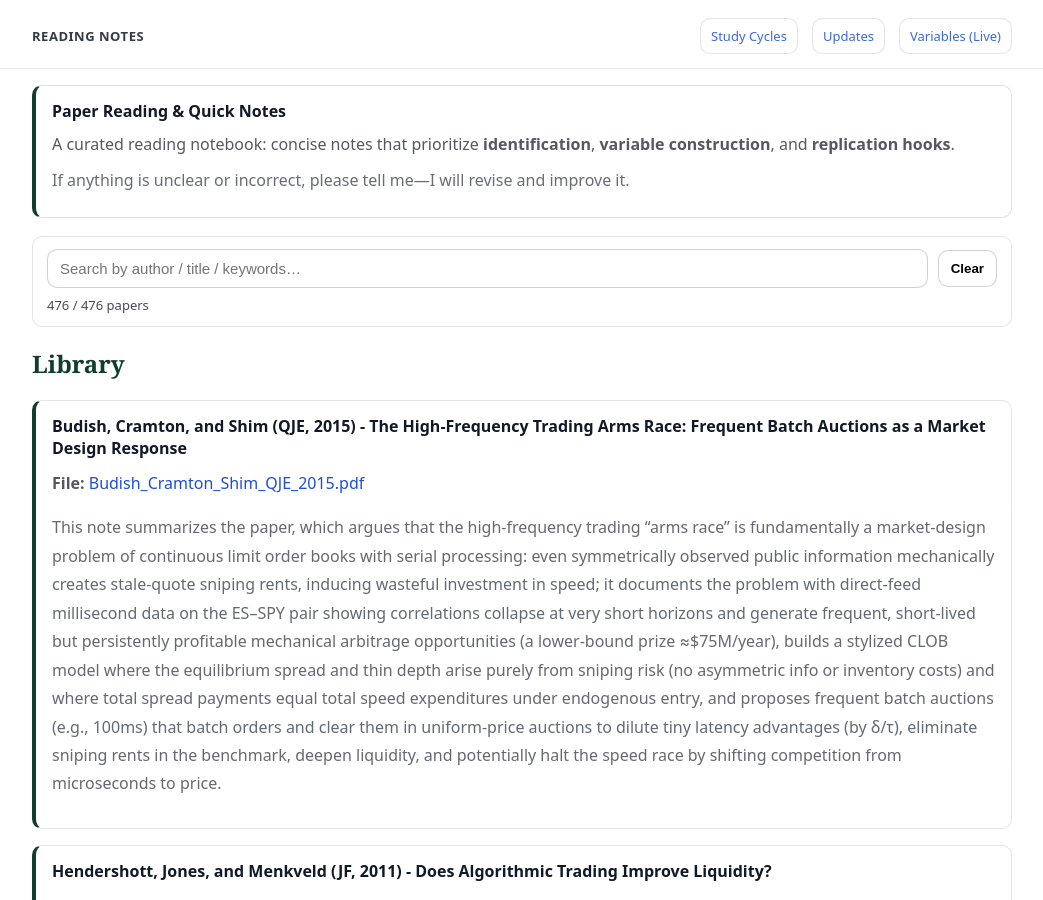
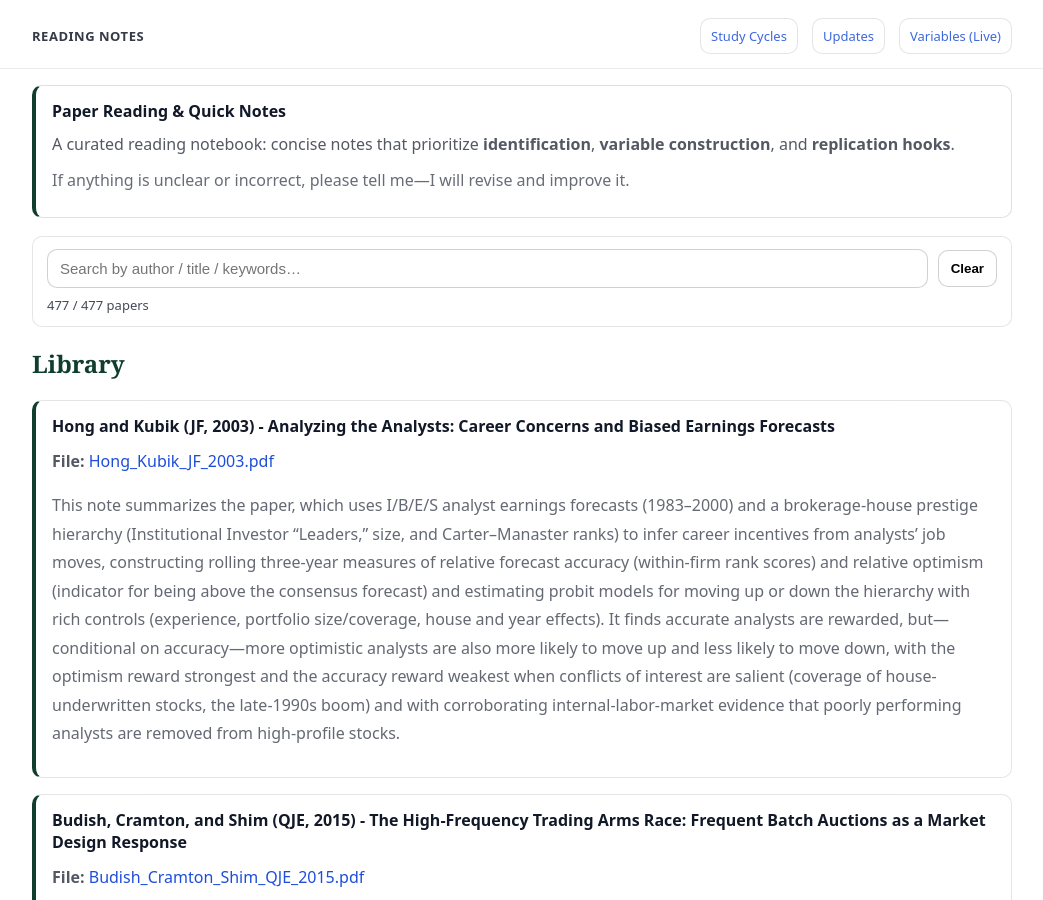
Before and after one commit to yaxinzn/study-archive, a Jekyll site: the page built from reading/index.md, in a window 1280 px wide and 900 px high. Shown: the whole window, without its empty margins (118-1161 px from the left). Built offline with Jekyll 4.4.1, drawn with Linux system fonts in a browser that asks for light colours.

Commit message:
Reading: add/update Hong_Kubik_JF_2003.pdf

```diff
--- a/_data/reading.yml
+++ b/_data/reading.yml
@@ -1,3 +1,7 @@
+- title: "Hong and Kubik (JF, 2003) - Analyzing the Analysts: Career Concerns and Biased Earnings Forecasts"
+  file: "Hong_Kubik_JF_2003.pdf"
+  desc: "This note summarizes the paper, which uses I/B/E/S analyst earnings forecasts (1983–2000) and a brokerage-house prestige hierarchy (Institutional Investor “Leaders,” size, and Carter–Manaster ranks) to infer career incentives from analysts’ job moves, constructing rolling three-year measures of relative forecast accuracy (within-firm rank scores) and relative optimism (indicator for being above the consensus forecast) and estimating probit models for moving up or down the hierarchy with rich controls (experience, portfolio size/coverage, house and year effects). It finds accurate analysts are rewarded, but—conditional on accuracy—more optimistic analysts are also more likely to move up and less likely to move down, with the optimism reward strongest and the accuracy reward weakest when conflicts of interest are salient (coverage of house-underwritten stocks, the late-1990s boom) and with corroborating internal-labor-market evidence that poorly performing analysts are removed from high-profile stocks."
+
 - title: "Budish, Cramton, and Shim (QJE, 2015) - The High-Frequency Trading Arms Race: Frequent Batch Auctions as a Market Design Response"
   file: "Budish_Cramton_Shim_QJE_2015.pdf"
   desc: "This note summarizes the paper, which argues that the high-frequency trading “arms race” is fundamentally a market-design problem of continuous limit order books with serial processing: even symmetrically observed public information mechanically creates stale-quote sniping rents, inducing wasteful investment in speed; it documents the problem with direct-feed millisecond data on the ES–SPY pair showing correlations collapse at very short horizons and generate frequent, short-lived but persistently profitable mechanical arbitrage opportunities (a lower-bound prize ≈$75M/year), builds a stylized CLOB model where the equilibrium spread and thin depth arise purely from sniping risk (no asymmetric info or inventory costs) and where total spread payments equal total speed expenditures under endogenous entry, and proposes frequent batch auctions (e.g., 100ms) that batch orders and clear them in uniform-price auctions to dilute tiny latency advantages (by δ/τ), eliminate sniping rents in the benchmark, deepen liquidity, and potentially halt the speed race by shifting competition from microseconds to price."
```
Also changed, not shown: 1 other file.
